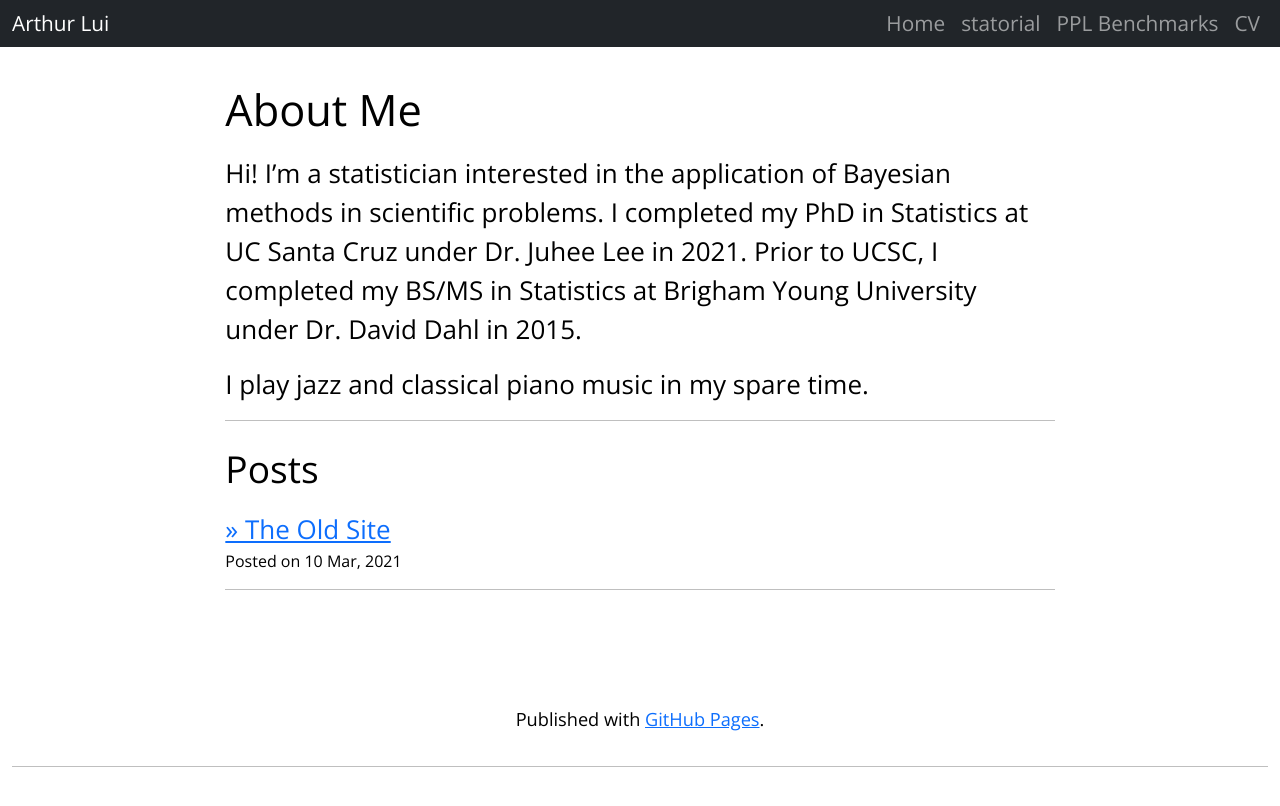
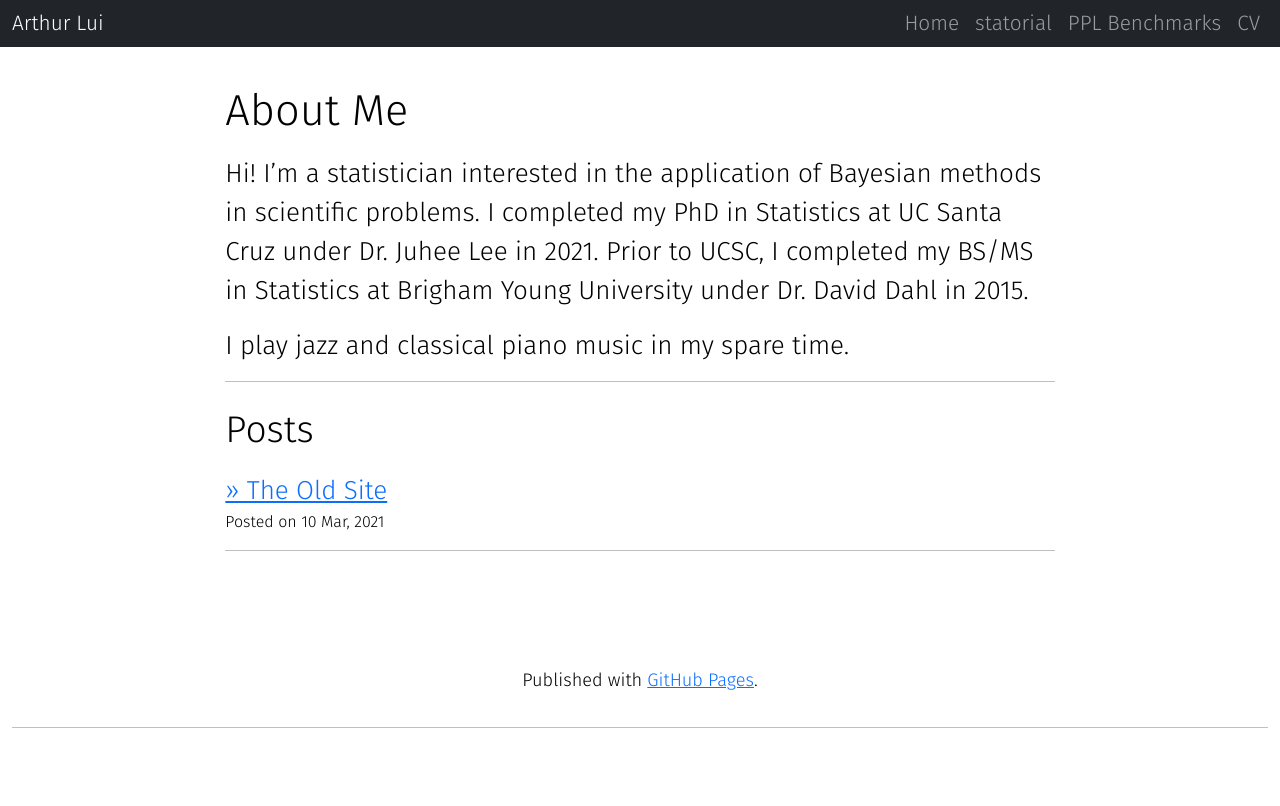
Before and after one commit to luiarthur/luiarthur.github.io, a Jekyll site: the page built from docs/index.md, in a window 1280 px wide. Shown: the top 806 px of the page. Built offline with Jekyll 4.4.1, drawn with Linux system fonts in a browser that asks for light colours; nearby versions of some CDN libraries; comment, search, counter and statistics services are not loaded; our own code applies the rules of GitHub Pages for plain Markdown files.

Commit message:
use fira

```diff
--- a/docs/assets/css/custom.css
+++ b/docs/assets/css/custom.css
@@ -1,5 +1,5 @@
 :root {
-  --main-font-family: 'Open Sans', sans-serif;
+  --main-font-family: 'Fira Sans', sans-serif;
   --main-font-weight: 300;
   --main-bold-font-weight: 400;
   --main-font-size: 26px;
--- a/docs/assets/css/main.css
+++ b/docs/assets/css/main.css
@@ -1,5 +1,5 @@
 /* Google fonts */
-@import url('https://fonts.googleapis.com/css2?family=Open+Sans:ital,wght@0,300;0,400;1,300;1,400&display=swap');
+@import url('https://fonts.googleapis.com/css2?family=Fira+Sans:ital,wght@0,300;1,300;1,400&display=swap');
 
 /* Bootstrap */
 @import url("https://cdn.jsdelivr.net/npm/bootstrap@5.0.0-beta2/dist/css/bootstrap.min.css");
```
